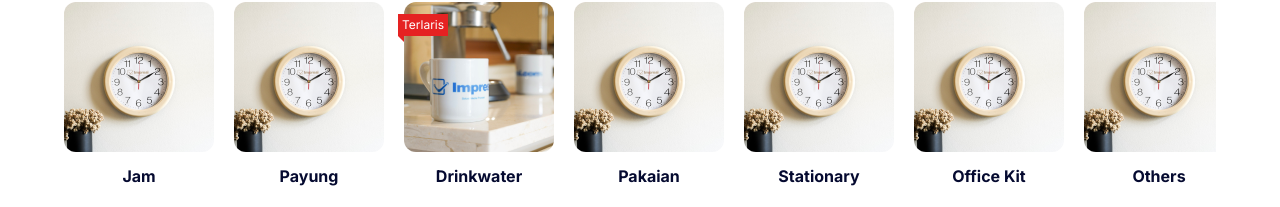
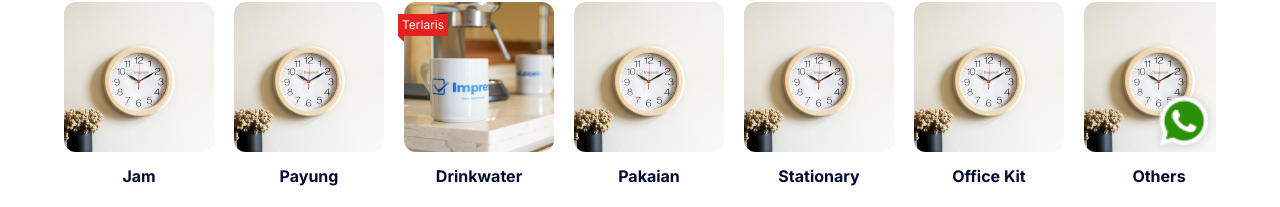
Before and after one commit to acomarcho/myimpresi-frontend, a Next.js app: page / in a window 1280 px wide. Shown: the part 583-790 px from the top of the page. Built offline with nearby package versions, Linux system fonts and the light colour scheme.

Commit message:
Feat: Add floating WA icon

```diff
--- a/pages/index.tsx
+++ b/pages/index.tsx
@@ -79,7 +79,7 @@ const events = [
 
 export default function Home() {
   return (
-    <>
+    <div className="relative">
       <div className="max-w-[1200px] mx-auto p-[1.5rem]">
         {/* Banner image */}
         <Image src="/dummy/banner.png" width={1200} height={400} alt="" />
@@ -347,6 +347,21 @@ export default function Home() {
           </p>
         </div>
       </div>
-    </>
+      {/* Floating WA Icon */}
+      <a
+        href="https:/wa.me"
+        target="_blank"
+        rel="noreferrer"
+        className="fixed right-[1.5rem] bottom-[1.5rem] lg:right-[3.75rem] lg:bottom-[3.75rem]"
+      >
+        <Image
+          src="/assets/icon-wa.png"
+          width={72}
+          height={72}
+          className="w-[36px] h-[36px] lg:w-[72px] lg:h-[72px]"
+          alt="WhatsApp"
+        />
+      </a>
+    </div>
   );
 }
```
Also changed, not shown: public/assets/icon-wa.png (added).
